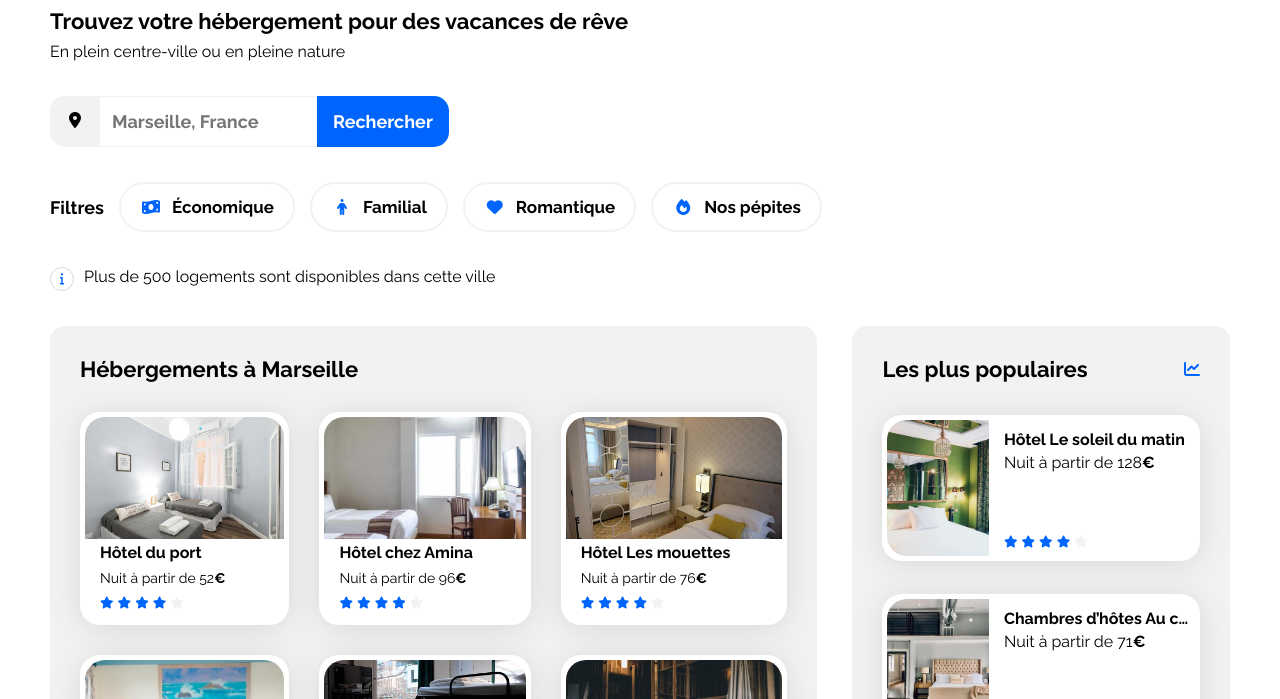
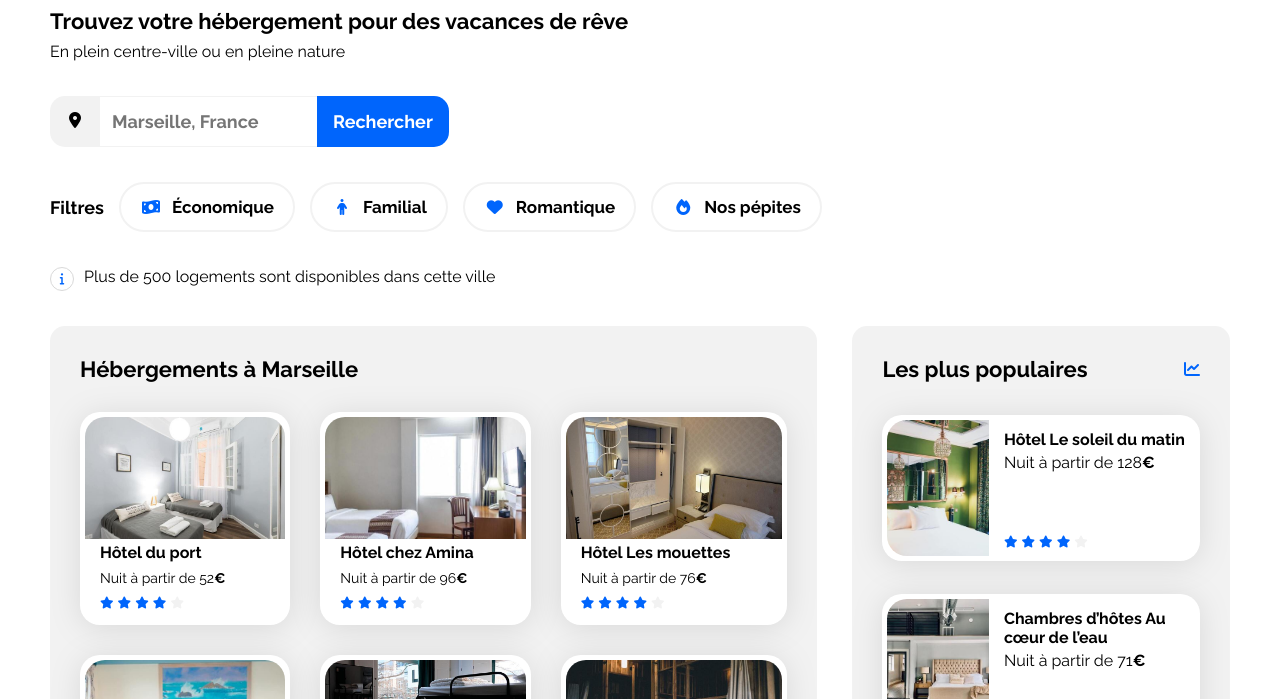
Before and after one commit to Streyan/Openclassrooms_booki, a plain HTML site: page index.html in a window 1280 px wide. Shown: the part 101-800 px from the top of the page. Drawn offline with Linux system fonts and the light colour scheme.

Commit message:
soutenance

```diff
--- a/css/style.css
+++ b/css/style.css
@@ -78,9 +78,6 @@ main {
 }
 
 .card-title {
-  overflow: hidden;
-  white-space: nowrap;
-  text-overflow: ellipsis;
   font-size: 16px;
 }
 
--- a/index.html
+++ b/index.html
@@ -54,12 +54,12 @@
               id="search"
               placeholder="Marseille, France"
             />
-            <button class="searchbar-button">
+            <a class="searchbar-button">
               <h2 class="searchbar-button-text">Rechercher</h2>
               <div class="searchbar-button-icon">
                 <i class="fa-solid fa-magnifying-glass" aria-hidden="true"></i>
               </div>
-            </button>
+            </a>
           </form>
           <div class="filters">
             <h2 class="filters-title">Filtres</h2>
```
Also changed, not shown: 1 other file.
